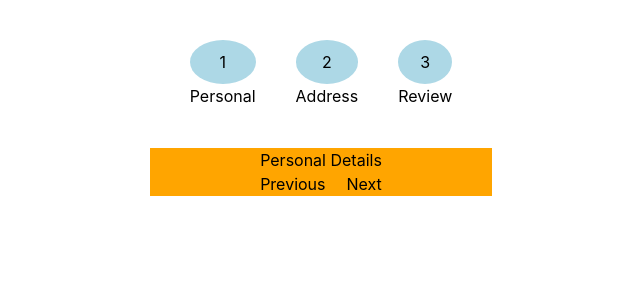
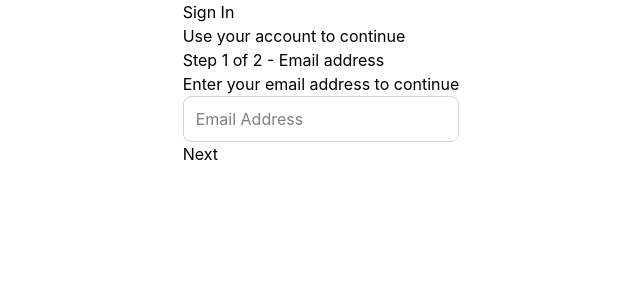
Before and after one commit to divyaranjan10/Machine-Coding-React, a React (Vite) app: page / in a window 1280 px wide. Shown: the top 300 px of the page, without its empty margins (319-959 px from the left). Built offline with nearby package versions, Linux system fonts and the light colour scheme.

Commit message:
Google login

```diff
--- a/src/App.jsx
+++ b/src/App.jsx
@@ -16,6 +16,7 @@ import PrintTable from "./components/print-table/PrintTable";
 import TimerCred from "./components/timer-credgenics/TimerCred";
 import SearchPage from "./components/search-pagination/SearchPage";
 import MultiStepper from "./components/multi-stepper/MultiStepper";
+import LoginPage from "./components/google-login/LoginPage";
 
 const LIST = Array.from({ length: 10000 }, (_, index) => index + 1);
 
@@ -38,7 +39,8 @@ function App() {
       {/* <PrintTable /> */}
       {/* <TimerCred /> */}
       {/* <SearchPage /> */}
-      <MultiStepper />
+      {/* <MultiStepper /> */}
+      <LoginPage />
     </div>
   );
 }
--- /dev/null
+++ b/src/components/google-login/Input.jsx
@@ -0,0 +1,12 @@
+const Input = ({ type, placeholder, value, setterFunc }) => {
+  return (
+    <input
+      type={type}
+      placeholder={placeholder}
+      value={value}
+      onChange={(e) => setterFunc(e.target.value)}
+    />
+  );
+};
+
+export default Input;
--- /dev/null
+++ b/src/components/google-login/LoginPage.jsx
@@ -0,0 +1,98 @@
+import { useState } from "react";
+import Input from "./Input";
+
+const LoginPage = () => {
+  const [step, setStep] = useState(1);
+  const [email, setEmail] = useState("");
+  const [password, setPassword] = useState("");
+  const [error, setError] = useState({
+    email: "",
+    password: "",
+  });
+
+  const validateEmail = () => {
+    if (!email.trim()) {
+      return "Email is required";
+    }
+
+    if (!email.includes("@") || !email.includes(".")) {
+      return "Invalid Email";
+    }
+
+    return "";
+  };
+
+  const handleNext = () => {
+    const message = validateEmail();
+
+    setError((prev) => ({
+      ...prev,
+      email: message,
+    }));
+
+    if (message) return;
+
+    setStep(2);
+  };
+
+  const validatePassword = () => {
+    if (!password.trim()) {
+      return "Password required";
+    }
+
+    return "";
+  };
+
+  const handleLogin = () => {
+    const message = validatePassword();
+
+    setError((prev) => ({
+      ...prev,
+      password: message,
+    }));
+
+    if (message) return;
+
+    console.log("Successful");
+  };
+
+  const handleBack = () => {
+    setError((prev) => ({
+      ...prev,
+      password: "",
+    }));
+
+    setStep(1);
+  };
+
+  return (
+    <div>
+      <h3>Sign In</h3>
+      <h6>Use your account to continue</h6>
+
+      <h5>
+        Step {step} of 2 - {step === 1 ? "Email address" : "Password"}
+      </h5>
+
+      <h6>
+        Enter your {step === 1 ? "email address" : "password"} to continue
+      </h6>
+
+      <Input
+        type={step === 1 ? "email" : "password"}
+        placeholder={step === 1 ? "Email Address" : "Enter your password"}
+        value={step === 1 ? email : password}
+        setterFunc={step === 1 ? setEmail : setPassword}
+      />
+      <h6 className="text-red-400">
+        {step === 1 ? error.email : error.password}
+      </h6>
+      <button onClick={step === 1 ? handleNext : handleBack}>
+        {step === 1 ? "Next" : "Back"}
+      </button>
+      {step === 2 && <button onClick={handleLogin}>Sign In</button>}
+    </div>
+  );
+};
+
+export default LoginPage;
```
